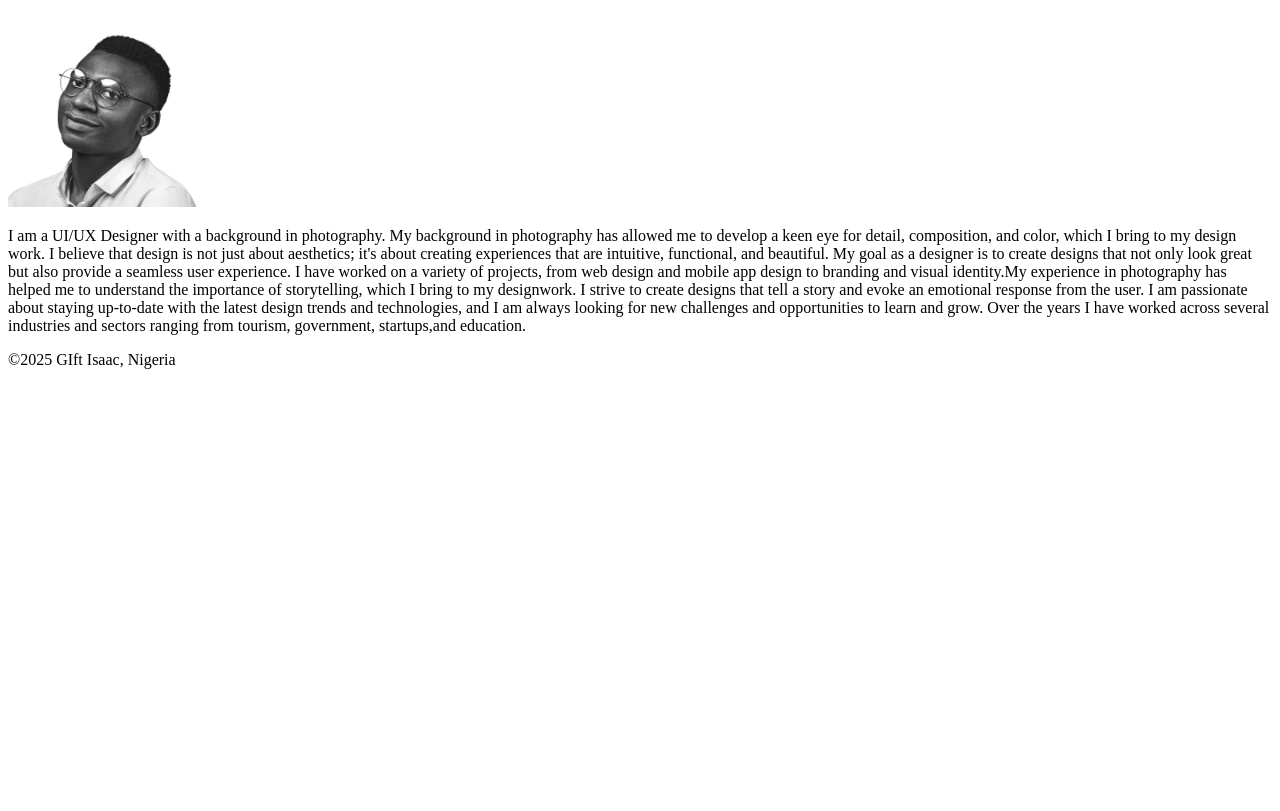
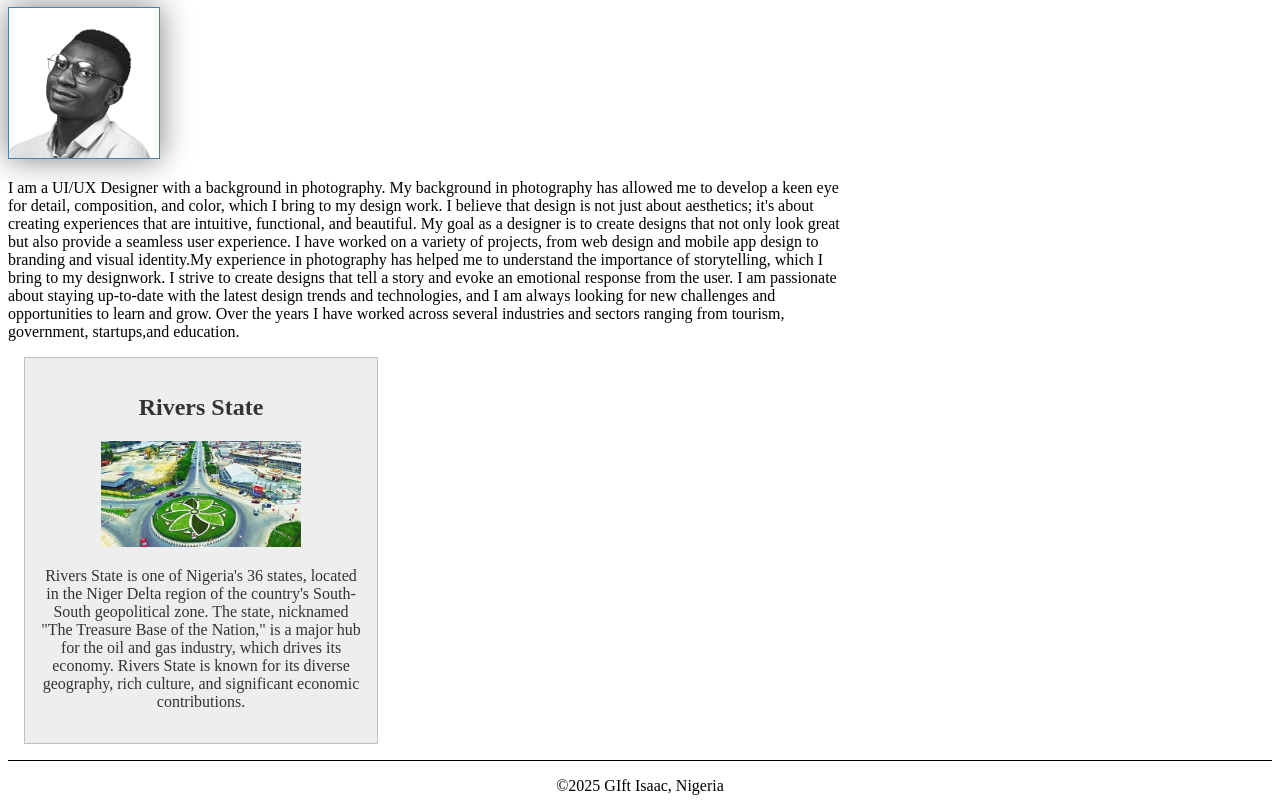
Before and after one commit to Begiftted/wdd130, a plain HTML site: page index.html in a window 1280 px wide. Shown: the part 217-1028 px from the top of the page. Before the commit the page ends 800 px from the top, so only its background shows below. Drawn offline with Linux system fonts and the light colour scheme.

Commit message:
Home Page Enhancement

```diff
--- a/index.html
+++ b/index.html
@@ -5,6 +5,9 @@
     <meta charset="UTF-8">
     <meta name="viewport" content="width=device-width, initial-scale=1.0">
     <title>Gift Isaac | WDD 130</title>
+    <meta name="description" content="Gift Isaac's BYU Idaho WDD 130 course home page enhancement">
+    <meta name="author" content="Gift Isaac">
+
     <link rel="stylesheet" href="styles/styles.css" />
 
 </head>
@@ -41,6 +44,18 @@
             startups,and education.
         </p>
     </main>
+    <aside>
+        <h2> Rivers State</h2>
+        <img src="images/Cut-the-Cord-Rivers-State-Advised-to-Reduce-FAAC-Reliance-and-Drive-Local-Development.jpg"
+            alt="Rivers State Landscape">
+        <p> Rivers State is one of Nigeria's 36 states, located in the Niger Delta region of the country's South-South
+            geopolitical
+            zone. The state, nicknamed "The Treasure Base of the Nation," is a major hub for the oil and gas industry,
+            which drives
+            its economy. Rivers State is known for its diverse geography, rich culture, and significant economic
+            contributions.</p>
+
+    </aside>
     <footer>
         <p> &copy;2025 GIft Isaac, Nigeria</p>
     </footer>
--- a/styles/styles.css
+++ b/styles/styles.css
@@ -8,3 +8,39 @@ nav a {
     display: block;
     padding: 20px;
 }
+
+main{
+max-width: 840px;
+}
+
+main img{
+    width: 150px;
+    height: auto;
+    border: 1px solid steelblue;
+    box-shadow: 0 0 30px gray;
+}
+
+p{
+    padding: 0;
+}
+
+aside{
+    width: 20rem;
+    margin: 1rem;
+    border: 1px solid rgb(0 0 0 / 0.2); /* 1 */
+    padding: 1rem;
+    background-color: #eee;
+    color: #333;
+    text-align: center;
+}
+
+aside img{
+    width: 200px;
+    height: auto;
+}
+
+footer{
+    margin-top: 15px;
+    border-top: 1px solid #000;
+    text-align: center;
+}
```
Also changed, not shown: images/Cut-the-Cord-Rivers-State-Advised-to-Reduce-FAAC-Reliance-and-Drive-Local-Development.jpg (added).
